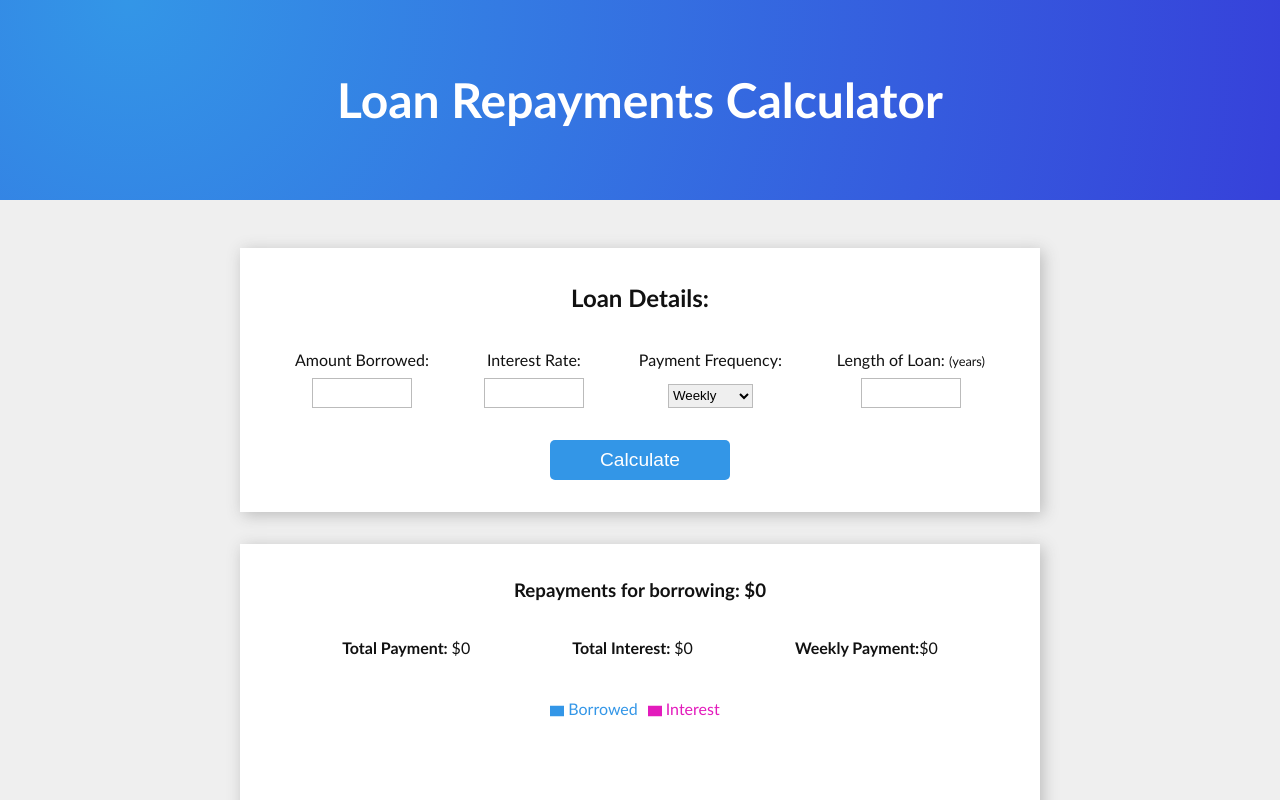
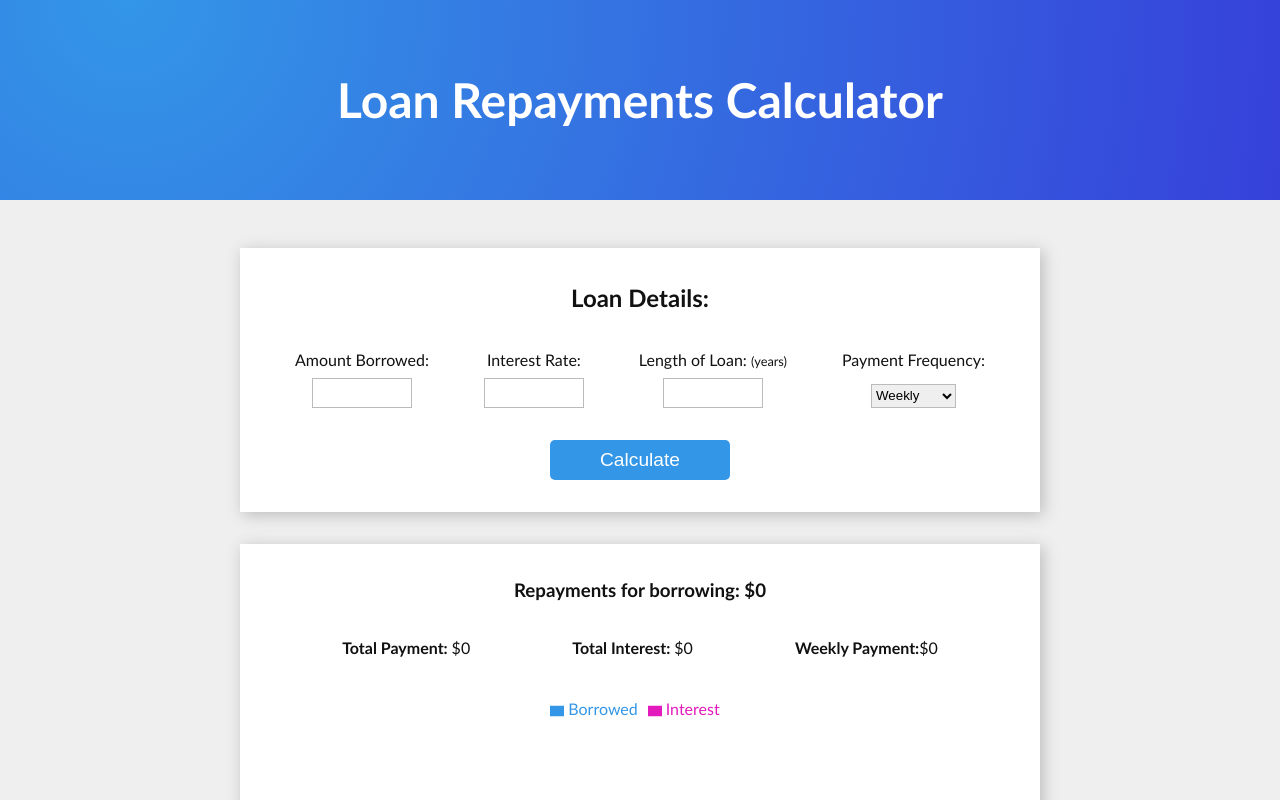
Before and after one commit to adamdgit/loan-calc, a React (Vite) app: page / in a window 1280 px wide. Shown: the top 800 px of the page. Built offline with nearby package versions, Linux system fonts and the light colour scheme.

Commit message:
Changed order of details section for cleanliness

```diff
--- a/src/App.jsx
+++ b/src/App.jsx
@@ -107,6 +107,12 @@ function App() {
               <Errortip error={interestError}/>
             </div>
             <div className='input-wrap'>
+              <label htmlFor='length' >Length of Loan: <span className='smalltext'>(years)</span></label>
+              <input style={loanError ? {border: '1px solid red'} : {}} name='length' type='number'
+                onChange={(e) => {setLoanLength(Math.round(e.target.value)), setLoanError(false)}}/>
+              <Errortip error={loanError}/>
+            </div>
+            <div className='input-wrap'>
               <label htmlFor='frequency'>Payment Frequency:</label>
               <select name='length' onChange={(e) => setFrequencyWeeks(e.target.value)}>
                 <option value='1'>Weekly</option>
@@ -115,12 +121,6 @@ function App() {
                 <option value='13'>Quarterly</option>
                 <option value='52'>Yearly</option>
               </select>
-            </div>
-            <div className='input-wrap'>
-              <label htmlFor='length' >Length of Loan: <span className='smalltext'>(years)</span></label>
-              <input style={loanError ? {border: '1px solid red'} : {}} name='length' type='number'
-                onChange={(e) => {setLoanLength(Math.round(e.target.value)), setLoanError(false)}}/>
-              <Errortip error={loanError}/>
             </div>
           </div>
           <button className='calc-btn' onClick={() => calculateLoan()}>Calculate</button>
```
